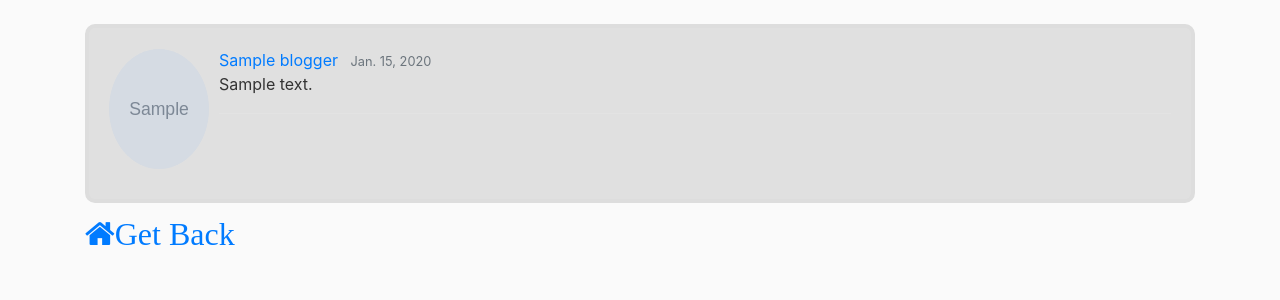
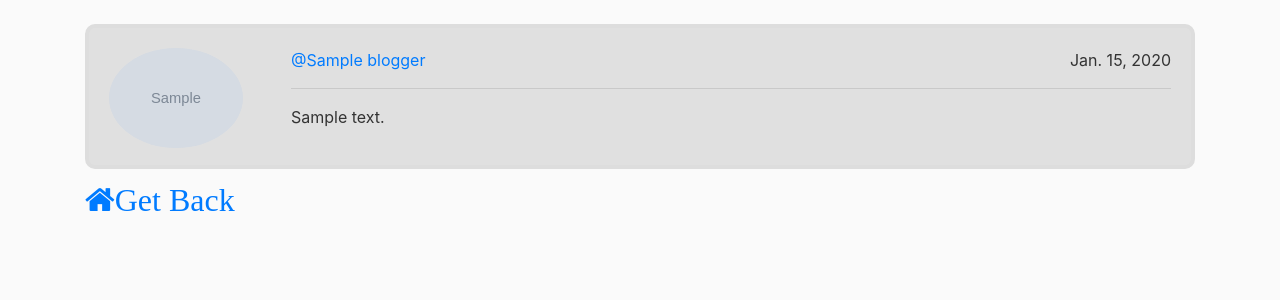
Before and after one commit to CleoMugs/memes, a Django app: template accounts/templates/accounts/post_detail.html in a window 1280 px wide. Shown: the part 56-356 px from the top of the page. Run offline with Django 3.2, Linux system fonts and the light colour scheme; the template is opened without the code that fills it: most values are stand-ins (such as "Sample title", 1, 10 or a date in 2020); grey boxes marked "Sample" are stand-in pictures; some libraries are stand-ins or nearby versions.

Commit message:
resized user-image

```diff
--- a/accounts/templates/accounts/post_detail.html
+++ b/accounts/templates/accounts/post_detail.html
@@ -2,8 +2,8 @@
 {% load crispy_forms_tags %}
 {% load static %}
 
-{% block content %}
-	<article class="media content-section">
+
+	<!--article class="media content-section">
 		<img class="rounded-circle account-img" src="{{ object.blogger.profile.profile_pic.url }}">
 		<div class="media-body">
 			<div class="article-metadata">
@@ -21,6 +21,40 @@
 	</article>
 	<div>
 		<a class="mr-5" href="{% url 'accounts-home' %}"><i class="fa fa-home fa-2x">Get Back</i></a>
+	</div-->
+
+
+
+
+{% block content %}
+<div class="container content-section">
+	<div class="row">
+		<div class="col-2">
+	    	<div class="post-thumbnail">
+	            <a href="{% url 'user-posts' post.blogger.username %}" >
+	                <img class="rounded-circle profile-thumbnail" class="img-fluid"  alt="Responsive Image"
+ 					width="80%" height="80%" src="{{ post.blogger.profile.profile_pic.url }}">
+	            </a>
+        	</div>
+		</div>
+
+		<div class="col">
+         	<div>
+         		<a href="{% url 'user-posts' post.blogger.username %}">@{{ post.blogger }}</a>
+         		 <div class="post-date">{{ post.date_created|date:"N d, Y" }}</div>
+         	</div>
+	           <hr>
+            <div class="post-body">
+            	<p>{{ post.content }}</p>
+            </div>
+        	<div>
+				{%  if object.blogger == user %}
+					<a class="btn btn-danger mt-1 mb-1" href="{% url 'post-delete' object.id %}">Delete</a>
+				{% endif %}
+			</div>
+
+		</div>
 	</div>
-
+</div>
+<a class="mr-5" href="{% url 'accounts-home' %}"><i class="fa fa-home fa-2x">Get Back</i></a>
 {% endblock content %}
```
